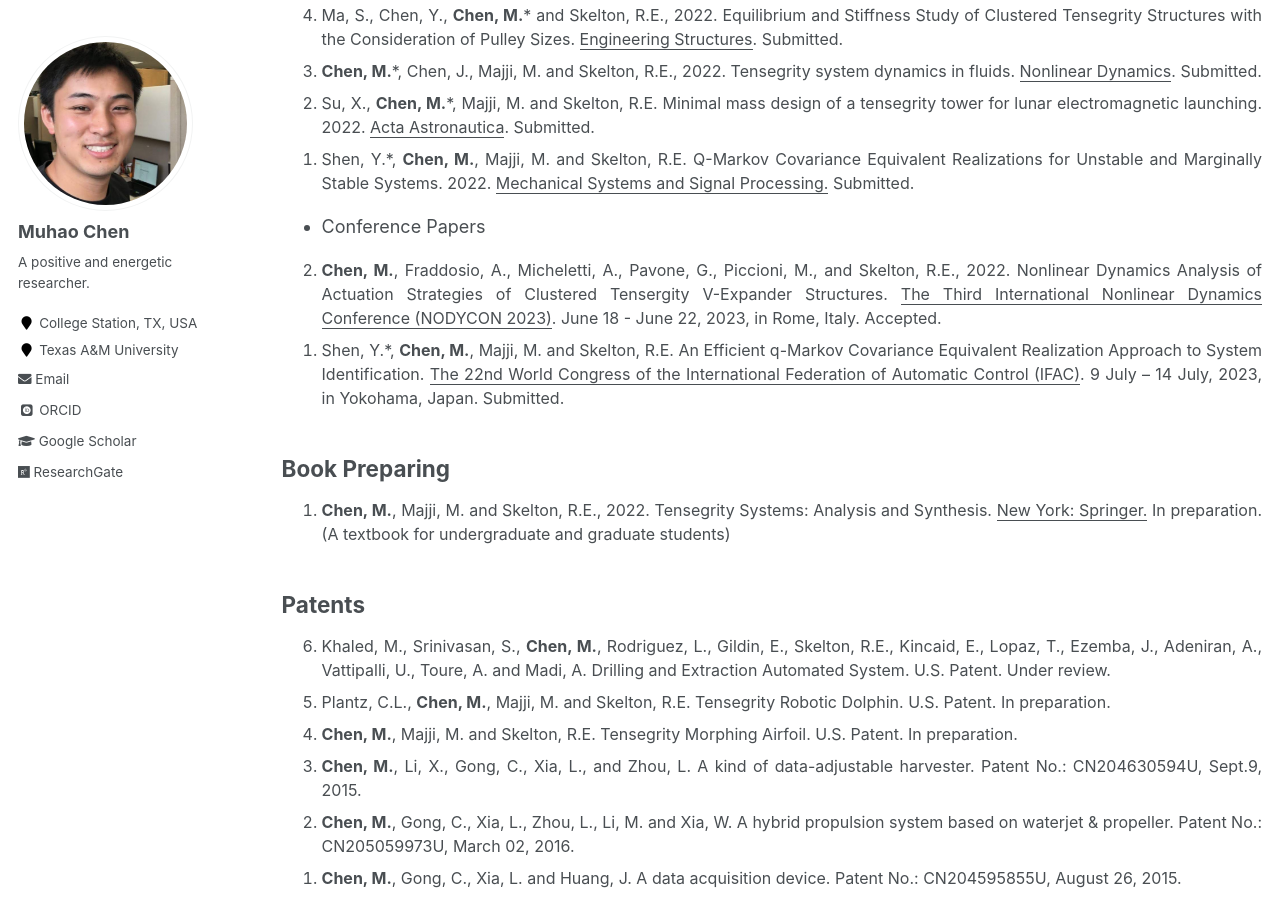
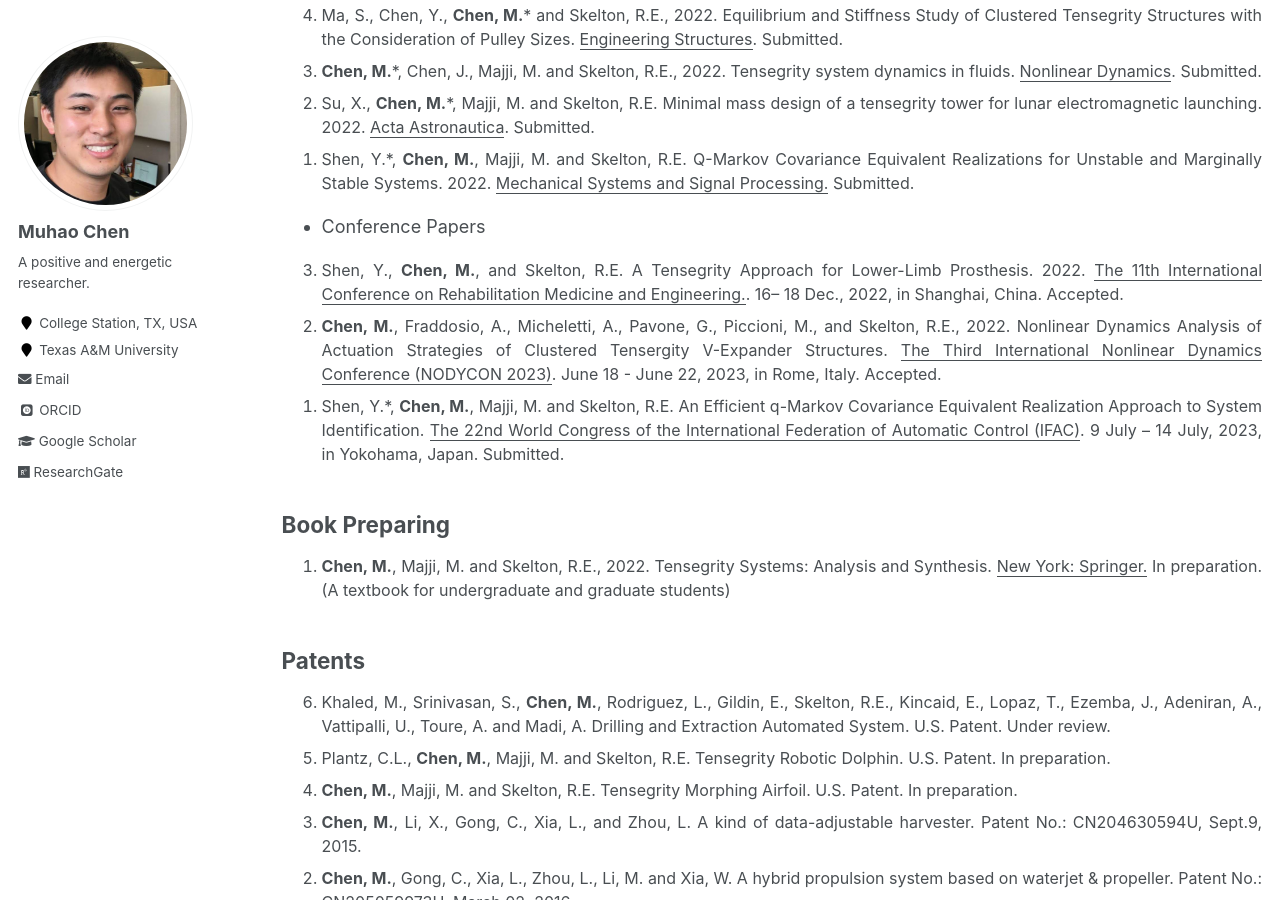
Before and after one commit to Muhao-Chen/muhao-chen.github.io, a Jekyll site: the page built from _pages/publication.md, in a window 1280 px wide and 900 px high, scrolled down 2022 px. Built offline with Jekyll 4.4.1, drawn with Linux system fonts in a browser that asks for light colours; some web fonts are replaced.

Commit message:
Update publication.md

```diff
--- a/_pages/publication.md
+++ b/_pages/publication.md
@@ -72,6 +71,7 @@ toc: true
 - Conference Papers
 <font size=3>
 <ol reversed>
+<li> Shen, Y., <strong>Chen, M.</strong>, and Skelton, R.E. A Tensegrity Approach for Lower-Limb Prosthesis. 2022. <u>The 11th International Conference on Rehabilitation Medicine and Engineering.</u>. 16– 18 Dec., 2022, in Shanghai, China. Accepted.</li>
 <li> <strong>Chen, M.</strong>, Fraddosio, A., Micheletti, A., Pavone, G., Piccioni, M., and Skelton, R.E., 2022. Nonlinear Dynamics Analysis of Actuation Strategies of Clustered Tensergity V-Expander Structures. <u>The Third International Nonlinear Dynamics Conference (NODYCON 2023)</u>. June 18 - June 22, 2023, in Rome, Italy. Accepted. </li>
 <li> Shen, Y.*, <strong>Chen, M.</strong>, Majji, M. and Skelton, R.E. An Efficient q-Markov Covariance Equivalent Realization Approach to System Identification. <u>The 22nd World Congress of the International Federation of Automatic Control (IFAC)</u>. 9 July – 14 July, 2023, in Yokohama, Japan. Submitted. </li>
 </ol>
```
Also changed, not shown: other parts of _pages/publication.md (+0 -1 lines).
